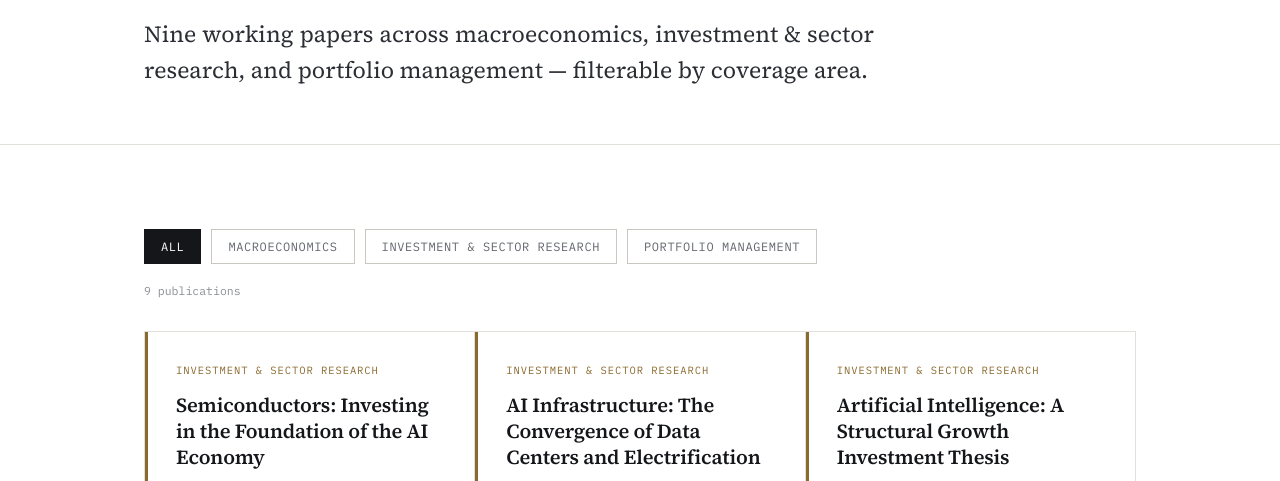
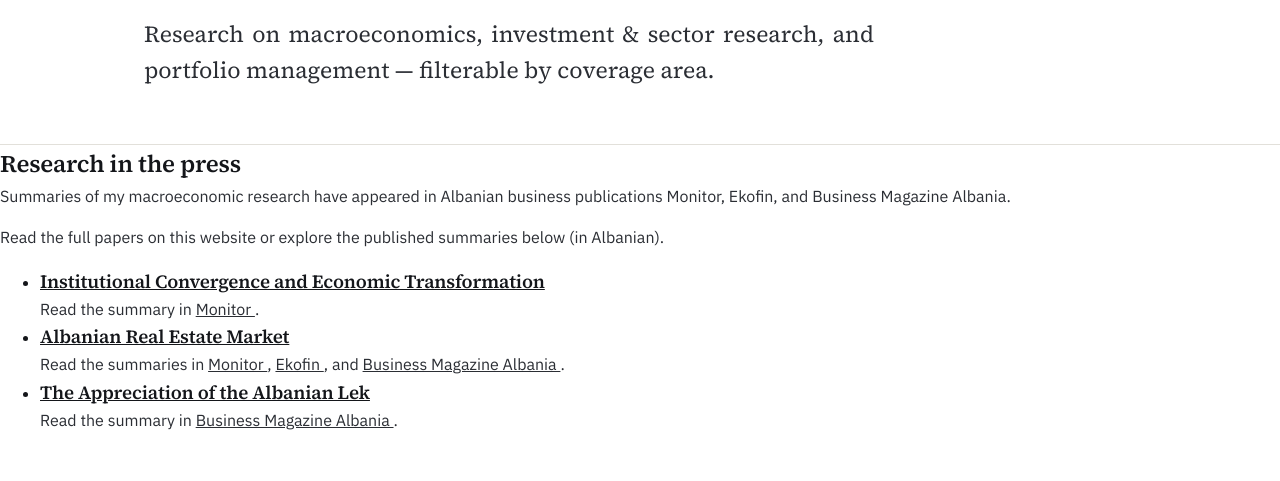
Before and after one commit to kevinkamberi99-coder/Personal-Website, a plain HTML site: page research.html in a window 1280 px wide. Shown: the part 288-769 px from the top of the page. Drawn offline with Linux system fonts and the light colour scheme.

Commit message:
Update research.html
Add links to the Business magazines

```diff
--- a/research.html
+++ b/research.html
@@ -33,10 +33,74 @@
     <div class="wrap">
       <p class="eyebrow">Research archive</p>
       <h1>All publications</h1>
-      <p class="lede">Nine working papers across macroeconomics, investment &amp; sector research, and portfolio management — filterable by coverage area.</p>
+      <p class="lede">Research on macroeconomics, investment &amp; sector research, and portfolio management — filterable by coverage area.</p>
     </div>
   </section>
+<div class="press-coverage">
+  <h2>Research in the press</h2>
 
+  <p>
+    Summaries of my macroeconomic research have appeared in
+    Albanian business publications Monitor, Ekofin, and
+    Business Magazine Albania.
+  </p>
+
+  <p class="press-note">
+    Read the full papers on this website or explore the
+    published summaries below (in Albanian).
+  </p>
+
+  <ul class="press-list">
+    <li>
+      <h3>
+        <a href="research/eu-accession-albania.html">
+          Institutional Convergence and Economic Transformation
+        </a>
+      </h3>
+      <p>
+        Read the summary in
+        <a href="https://monitor.al/a-rrezikojme-rritjen-e-cmimeve-kur-te-hyme-ne-be/">
+          Monitor
+        </a>.
+      </p>
+    </li>
+
+    <li>
+      <h3>
+        <a href="research/albanian-real-estate-market.html">
+          Albanian Real Estate Market
+        </a>
+      </h3>
+      <p>
+        Read the summaries in
+        <a href="https://monitor.al/tregu-shqiptar-i-pasurive-te-paluajtshme-a-rrezikon-nje-flluske/">
+          Monitor
+        </a>,
+        <a href="https://ekofin.al/studimi-cmimet-e-banesave-ne-dekaden-e-fundit-u-rriten-mbi-kater-here-me-shume-se-pagat/">
+          Ekofin
+        </a>,
+        and
+        <a href="https://businessmag.al/shqiperia-po-kalon-nje-nga-periudhat-me-dinamike-te-tregut-te-pasurive-te-paluajtshme-ne-gjithe-evropen-juglindore-cmimet-e-banesave-jane-rritur-me-ritme-shume-me-te-shpejta-se-pagat-dhe-inflacioni/">
+          Business Magazine Albania
+        </a>.
+      </p>
+    </li>
+
+    <li>
+      <h3>
+        <a href="research/albanian-lek-appreciation.html">
+          The Appreciation of the Albanian Lek
+        </a>
+      </h3>
+      <p>
+        Read the summary in
+        <a href="https://businessmag.al/leku-shqiptar-ne-nivelin-me-te-forte-prej-nje-dekade-cfare-fshihet-pas-kesaj/">
+          Business Magazine Albania
+        </a>.
+      </p>
+    </li>
+  </ul>
+</div>
   <section>
     <div class="wrap">
       <div class="tabs" role="group" aria-label="Filter research by category">
```
